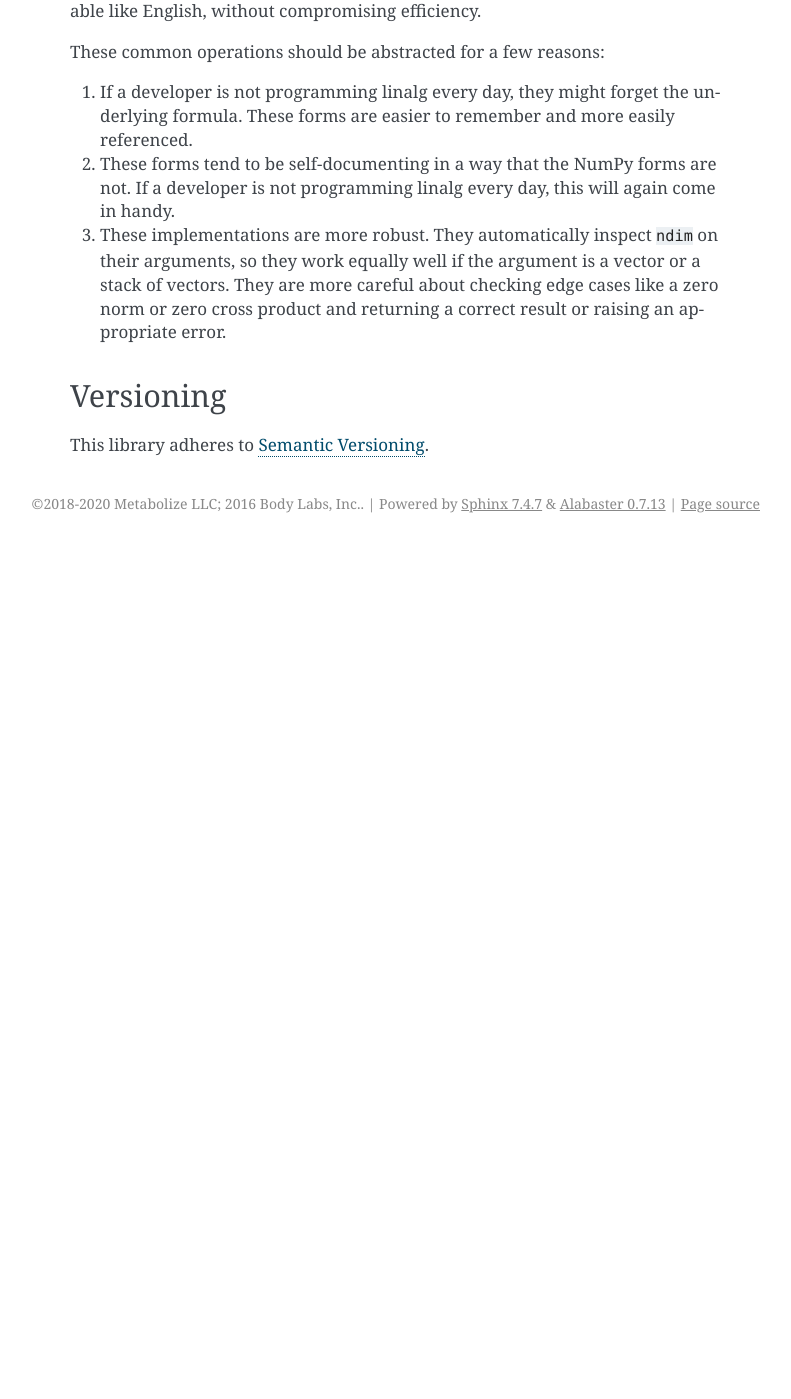
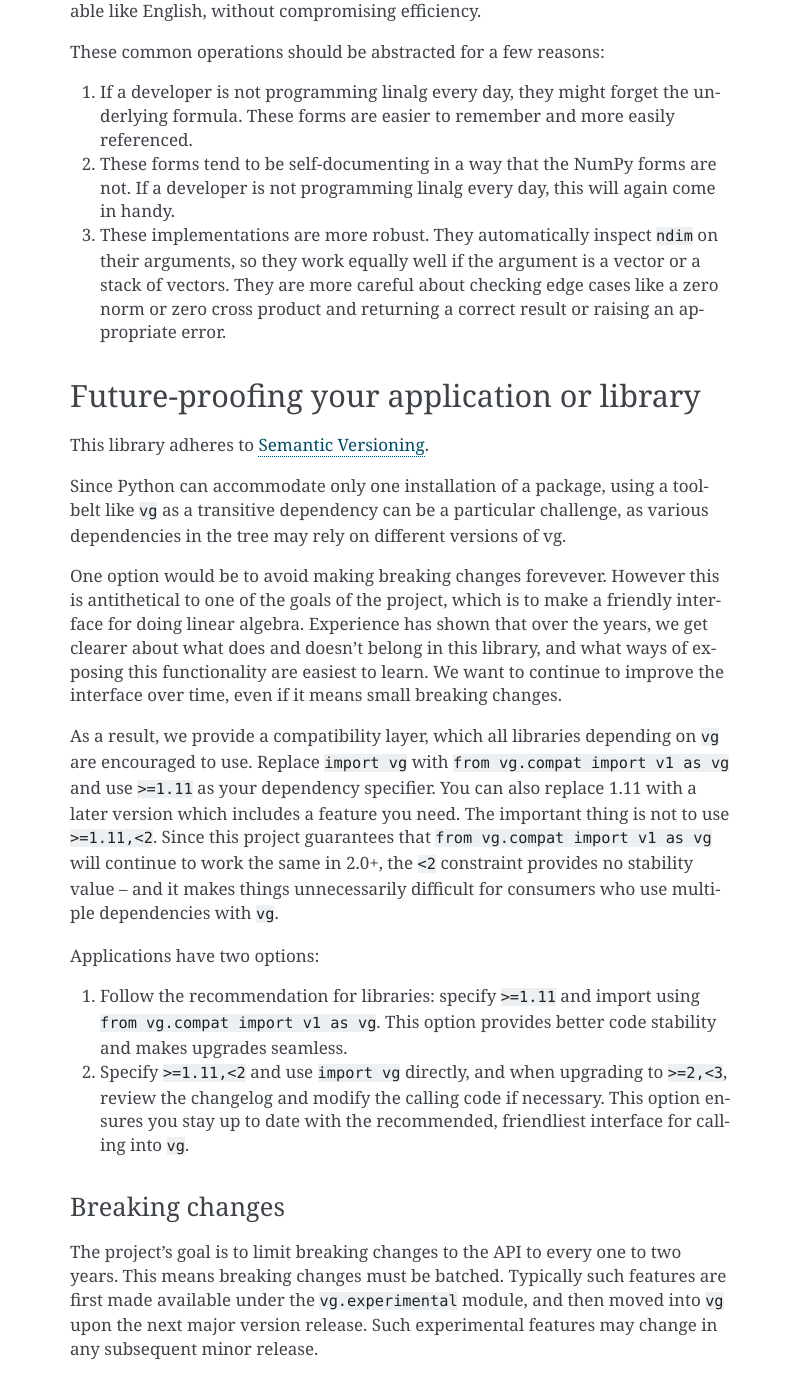
Before and after one commit to lace/vg, a Sphinx documentation site: the page built from doc/index.md, in a window 1280 px wide and 1400 px high, scrolled down 2373 px. Shown: the whole window, without its empty margins (350-1141 px from the left). Built offline with Sphinx 7.4.7, drawn with Linux system fonts in a browser that asks for light colours; before the commit the page ends 2916 px from its top, so only the background shows below that; some of the changed text lies outside the part shown.

Commit message:
Add `vg.compat` compatibilty layer for libraries
Closes #112

```diff
--- a/doc/index.md
+++ b/doc/index.md
@@ -111,9 +111,48 @@
    or raising an appropriate error.
 
 
-Versioning
-----------
+Future-proofing your application or library
+-------------------------------------------
 
 This library adheres to [Semantic Versioning][semver].
 
 [semver]: https://semver.org/
+
+Since Python can accommodate only one installation of a package, using a
+toolbelt like `vg` as a transitive dependency can be a particular challenge, as
+various dependencies in the tree may rely on different versions of vg.
+
+One option would be to avoid making breaking changes forevever. However this is
+antithetical to one of the goals of the project, which is to make a friendly
+interface for doing linear algebra. Experience has shown that over the years,
+we get clearer about what does and doesn't belong in this library, and what ways
+of exposing this functionality are easiest to learn. We want to continue to
+improve the interface over time, even if it means small breaking changes.
+
+As a result, we provide a compatibility layer, which all libraries depending on
+`vg` are encouraged to use. Replace `import vg` with
+`from vg.compat import v1 as vg` and use `>=1.11` as your dependency
+specifier. You can also replace 1.11 with a later version which includes a
+feature you need. The important thing is not to use `>=1.11,<2`. Since this
+project guarantees that `from vg.compat import v1 as vg` will continue to work
+the same in 2.0+, the `<2` constraint provides no stability value &ndash; and it
+makes things unnecessarily difficult for consumers who use multiple dependencies
+with `vg`.
+
+Applications have two options:
+
+1. Follow the recommendation for libraries: specify `>=1.11` and import using
+   `from vg.compat import v1 as vg`. This option provides better code stability
+   and makes upgrades seamless.
+2. Specify `>=1.11,<2` and use `import vg` directly, and when upgrading to
+   `>=2,<3`, review the changelog and modify the calling code if necessary.
+   This option ensures you stay up to date with the recommended, friendliest
+   interface for calling into `vg`.
+
+### Breaking changes
+
+The project's goal is to limit breaking changes to the API to every one to two
+years. This means breaking changes must be batched. Typically such features are
+first made available under the `vg.experimental` module, and then moved into
+`vg` upon the next major version release. Such experimental features may change
+in any subsequent minor release.
```
Also changed, not shown: README.md (+1 -43 lines), 2 other files.
